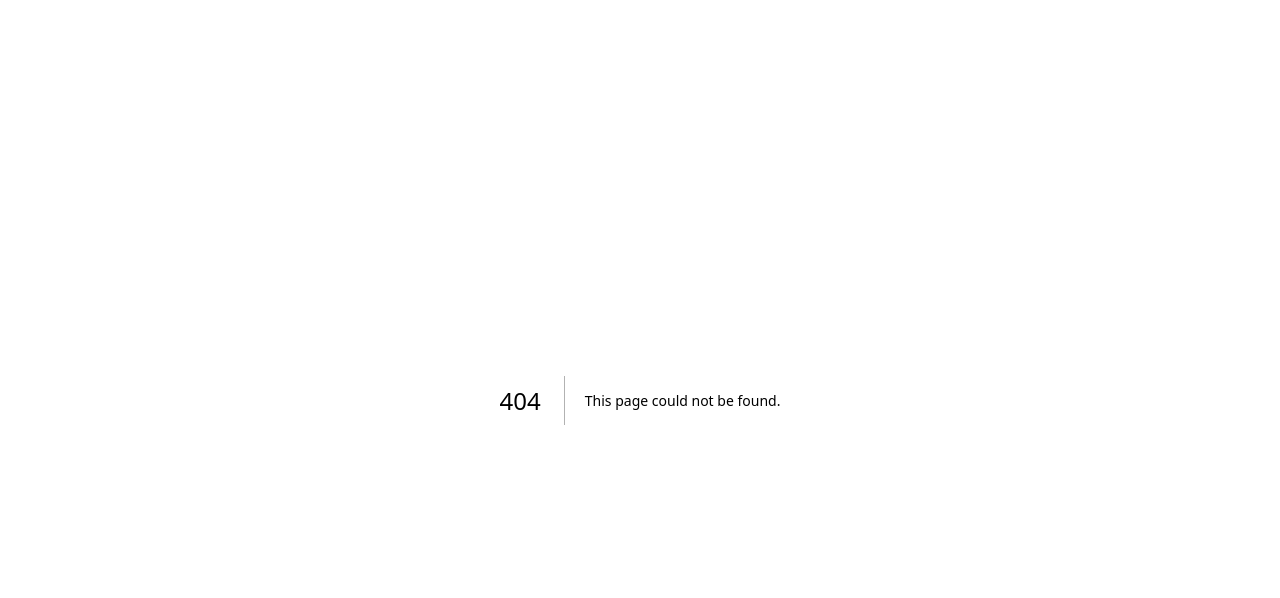
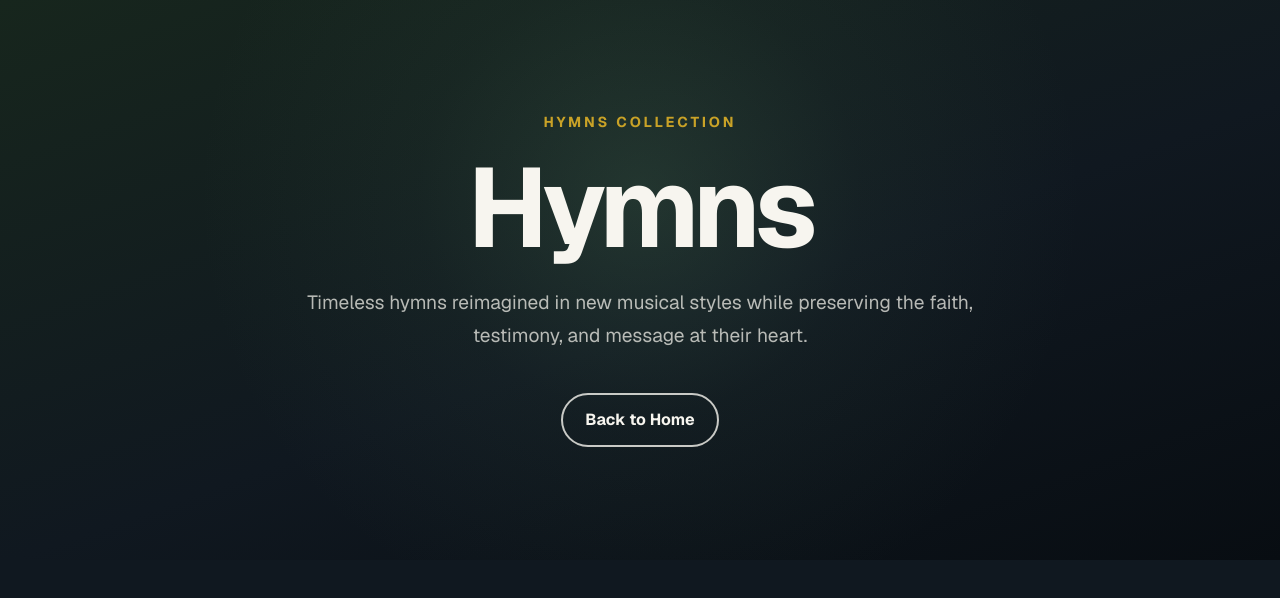
Before and after one commit to tunedtestimony/tuned-testimony, a Next.js app: page /hymns in a window 1280 px wide. Before the commit this address had no page. Shown: the top 598 px of the page. Built offline with nearby package versions, Linux system fonts and the light colour scheme.

Commit message:
Add Hymns collection page

```diff
--- a/src/app/globals.css
+++ b/src/app/globals.css
@@ -474,3 +474,54 @@ main {
   color: var(--gold);
   transform: translateY(-2px);
 }
+
+.collection-page {
+  min-height: 100vh;
+  background: #101820;
+  color: #f7f5ef;
+}
+
+.collection-hero {
+  min-height: 70vh;
+  display: flex;
+  align-items: center;
+  justify-content: center;
+  padding: 6rem 2rem;
+  text-align: center;
+}
+
+.hymns-page .collection-hero {
+  background:
+    radial-gradient(
+      circle at 50% 35%,
+      rgba(79, 122, 90, 0.28) 0%,
+      rgba(79, 122, 90, 0.08) 30%,
+      transparent 60%
+    ),
+    linear-gradient(
+      160deg,
+      #17261d 0%,
+      #101820 55%,
+      #080d12 100%
+    );
+}
+
+.collection-hero-content {
+  width: 100%;
+  max-width: 800px;
+}
+
+.collection-hero h1 {
+  margin: 0;
+  font-size: clamp(4rem, 10vw, 7rem);
+  line-height: 1;
+  letter-spacing: -0.05em;
+}
+
+.collection-hero-content > p:not(.eyebrow) {
+  max-width: 700px;
+  margin: 1.5rem auto 2.5rem;
+  color: rgba(247, 245, 239, 0.72);
+  font-size: 1.2rem;
+  line-height: 1.7;
+}
--- /dev/null
+++ b/src/app/hymns/page.tsx
@@ -0,0 +1,22 @@
+import Link from "next/link";
+
+export default function HymnsPage() {
+  return (
+    <main className="collection-page hymns-page">
+      <section className="collection-hero">
+        <div className="collection-hero-content">
+          <p className="eyebrow">Hymns Collection</p>
+          <h1>Hymns</h1>
+          <p>
+            Timeless hymns reimagined in new musical styles while preserving
+            the faith, testimony, and message at their heart.
+          </p>
+
+          <Link className="button button-secondary" href="/">
+            Back to Home
+          </Link>
+        </div>
+      </section>
+    </main>
+  );
+}
```
